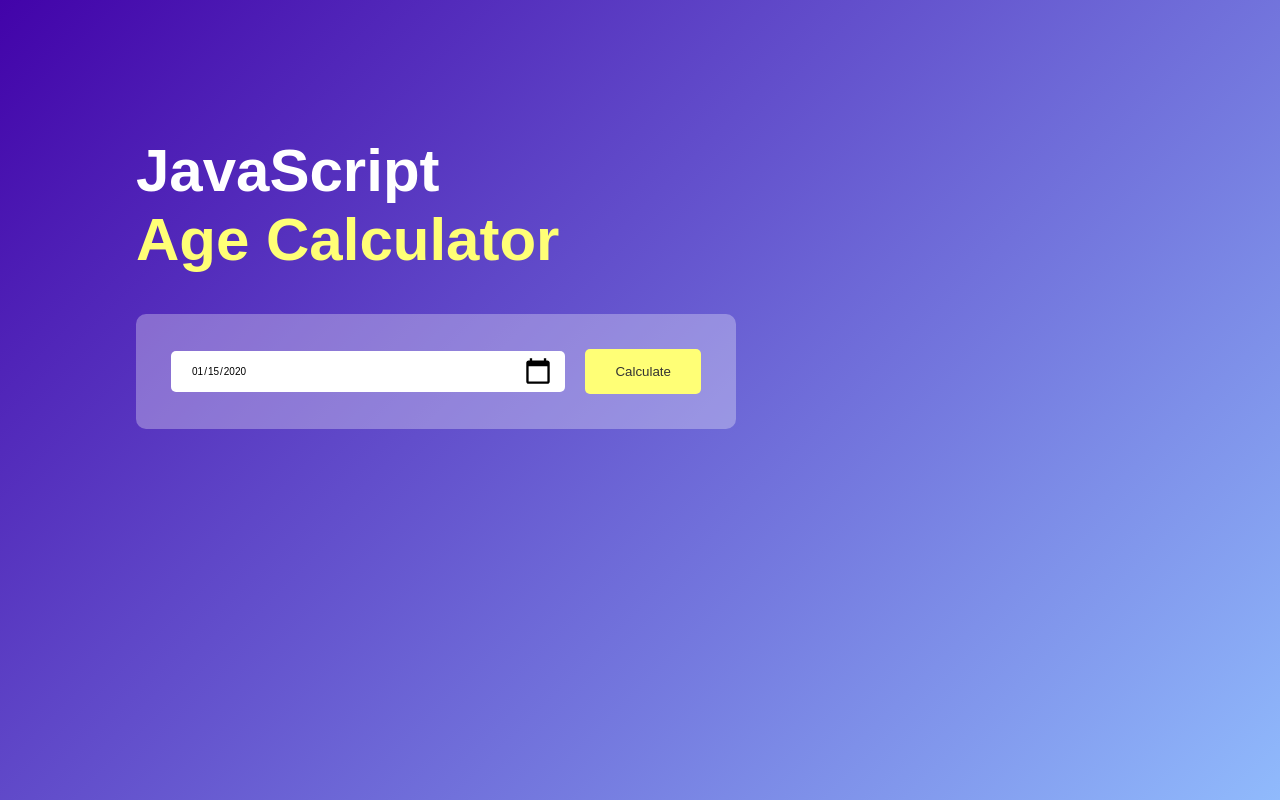
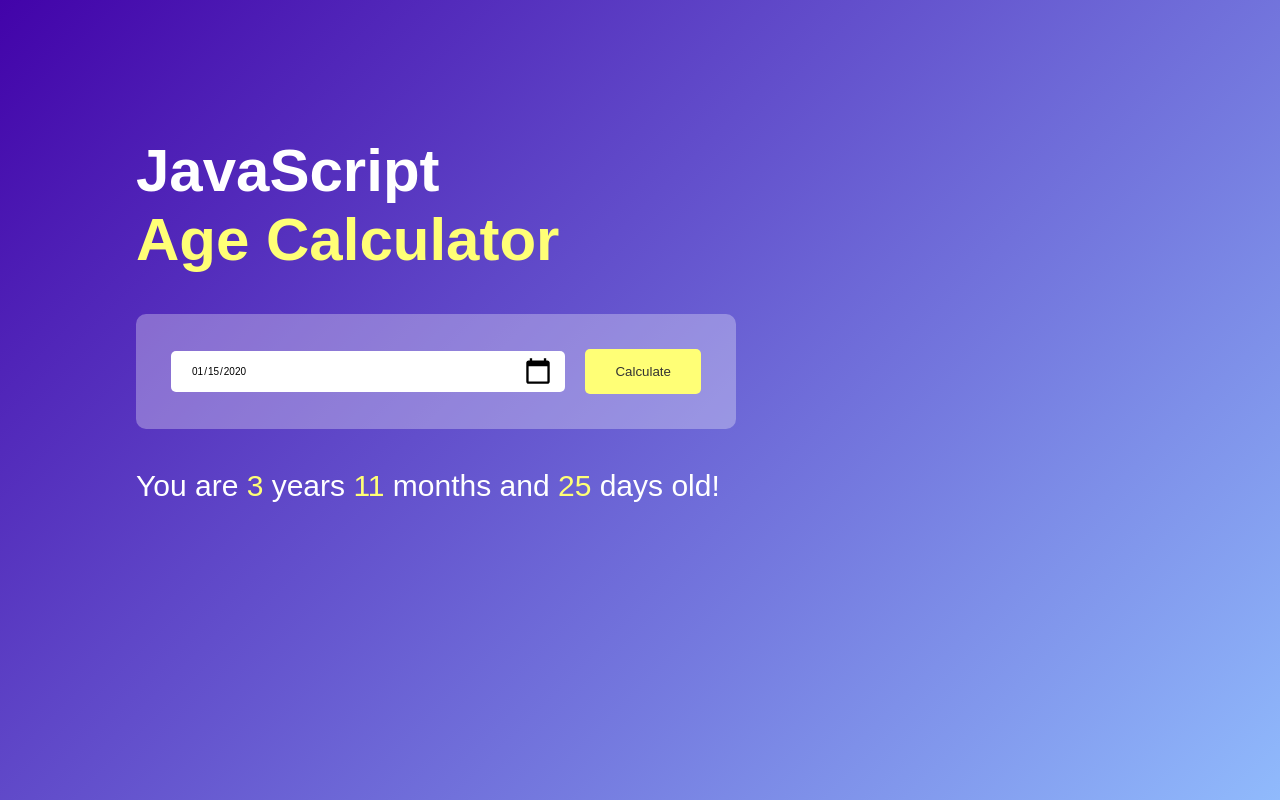
Before and after one commit to Rayhanulislamriaj/30-days-30-javaScript-project, a plain HTML site: page age-calculator/index.html in a window 1280 px wide. Both pictures are taken after typing "2020-01-15" into the empty fields and a click on the button "Calculate". Drawn offline with Linux system fonts and the light colour scheme.

Commit message:
Descriptive commit message

```diff
--- a/age-calculator/index.html
+++ b/age-calculator/index.html
@@ -16,6 +16,7 @@
                     <input type="date" id="date">
                     <button onclick="CalculateAge()">Calculate</button>
                 </div>
+                <p id="result"></p>
         </div>
     </div>
 
--- a/age-calculator/script.js
+++ b/age-calculator/script.js
@@ -1,5 +1,6 @@
 let userInput = document.getElementById('date');
 userInput.max = new Date().toISOString().split('T')[0];
+let result = document.getElementById('result');
 
 function CalculateAge() {
     let birthDate = new Date(userInput.value);
@@ -27,5 +28,17 @@ function CalculateAge() {
 
     if(d2 >= d1) {
         d3 = d2 - d1;
-    } else {}
+    } else {
+        m3--;
+        d3 = getDaysInMonth(y1, m1) + d2 - d1;
+    }
+    if(m3 < 0) {
+        m3 = 11;
+        y3--;
+    }
+    console.log(y3,m3,d3);
+    result.innerHTML = `You are <span>${y3}</span> years <span>${m3}</span> months and <span>${d3}</span> days old!`;
 }
+function getDaysInMonth(year, month) {
+    return new Date(year, month, 0).getDate();
+}
--- a/age-calculator/style.css
+++ b/age-calculator/style.css
@@ -63,3 +63,9 @@
     background-size: 30px;
     cursor: pointer;
 }
+#result {
+    font-size:  30px;
+}
+#result span {
+    color: #ffff76;
+}
```
